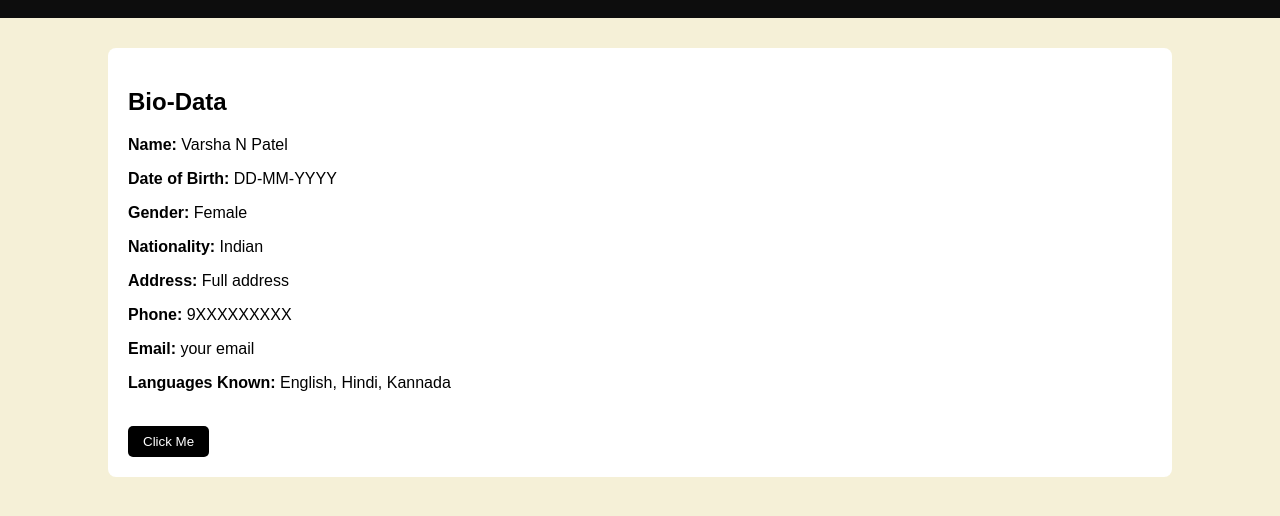
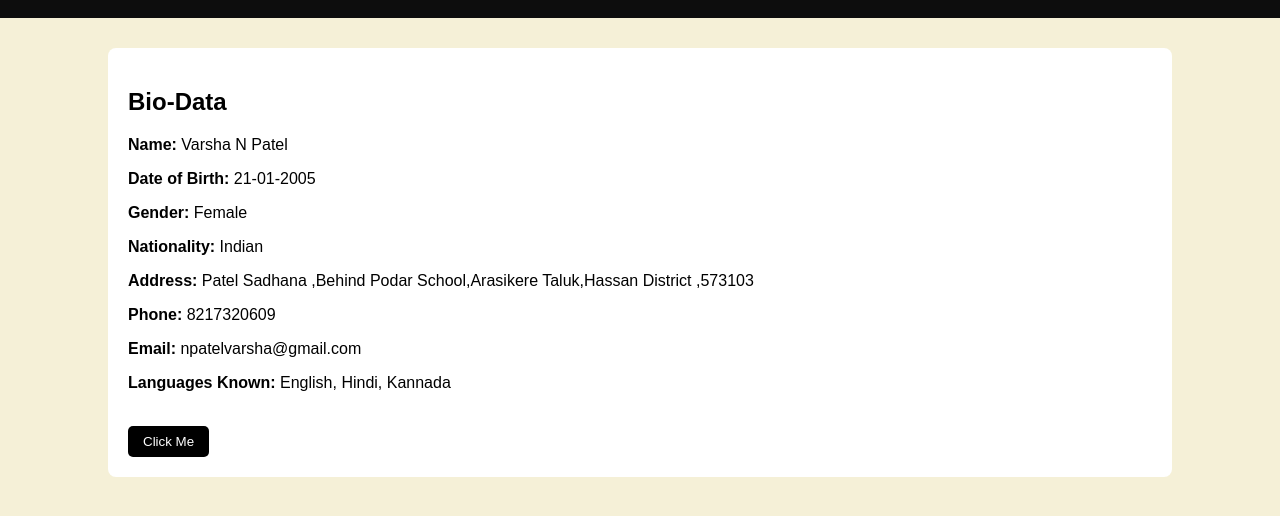
Before and after one commit to Varsha2-byte/resume-project, a plain HTML site: page index.html in a window 1280 px wide. Shown: the part 120-636 px from the top of the page. Drawn offline with nearby package versions, Linux system fonts and the light colour scheme.

Commit message:
Update index.html

```diff
--- a/index.html
+++ b/index.html
@@ -21,12 +21,12 @@
     <h2>Bio-Data</h2>
 
     <p><strong>Name:</strong> Varsha N Patel</p>
-    <p><strong>Date of Birth:</strong> DD-MM-YYYY</p>
+    <p><strong>Date of Birth:</strong> 21-01-2005</p>
     <p><strong>Gender:</strong> Female</p>
     <p><strong>Nationality:</strong> Indian</p>
-    <p><strong>Address:</strong> Full address</p>
-    <p><strong>Phone:</strong> 9XXXXXXXXX</p>
-    <p><strong>Email:</strong> your email</p>
+    <p><strong>Address:</strong> Patel Sadhana ,Behind Podar School,Arasikere Taluk,Hassan District ,573103</p>
+    <p><strong>Phone:</strong> 8217320609</p>
+    <p><strong>Email:</strong> npatelvarsha@gmail.com</p>
     <p><strong>Languages Known:</strong> English, Hindi, Kannada</p>
 
     <br>
```
